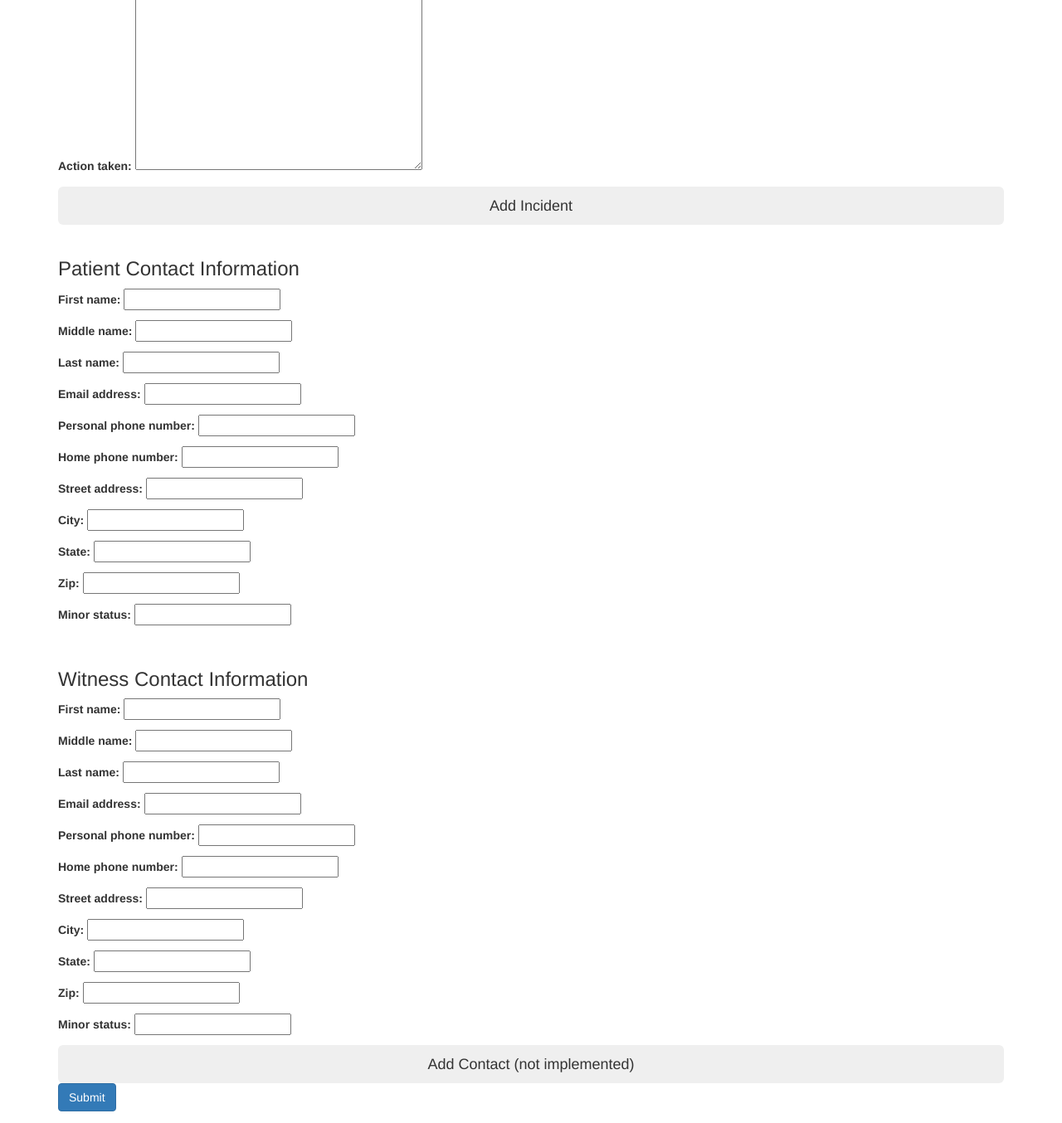
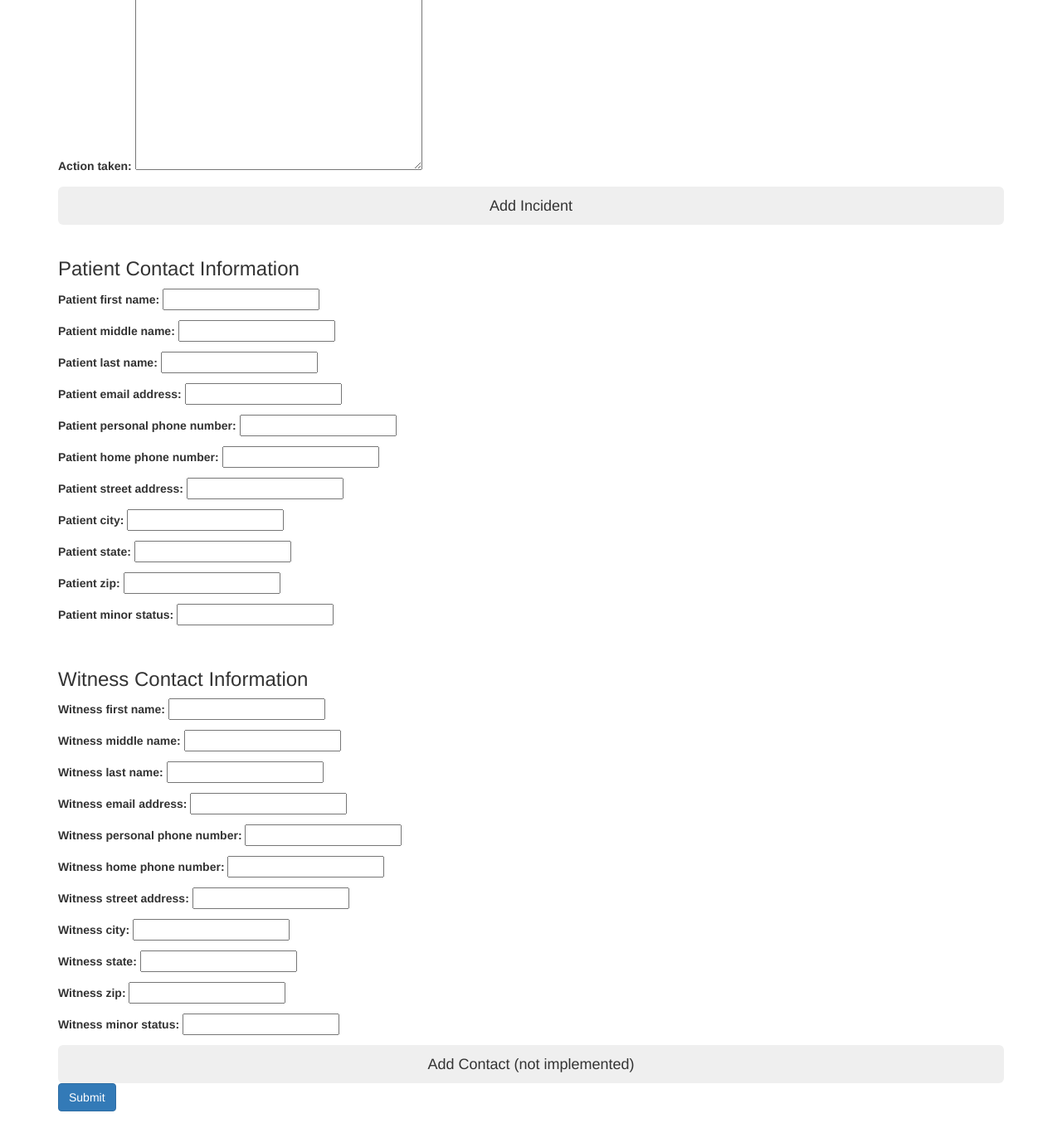
Before and after one commit to AlonsoArreguin/UREC_Project, a Django app: page /incident/create_incident_ticket/ in a window 1280 px wide. Shown: the part 604-1958 px from the top of the page at 83% size. Run offline with Django 4.2, Linux system fonts and the light colour scheme; the visitor is signed in with stand-in values (Sample User, id 1); some libraries are stand-ins or nearby versions.

Commit message:
Fixed issues with accident and incident contacts being identical.

```diff
--- a/urec_app/forms.py
+++ b/urec_app/forms.py
@@ -41,15 +41,15 @@ AccidentTicketInjury = modelformset_factory(
 class Accident_Ticket_Contact_Patient_Form(forms.ModelForm):
     class Meta:
         model = Accident_Ticket_Contact_Patient
-        fields = ["first_name", "middle_name", "last_name", "email_address", "personal_phone_number",
-                  "home_phone_number", "street_address", "city", "state", "zip"]
+        fields = ["patient_first_name", "patient_middle_name", "patient_last_name", "patient_email_address", "patient_personal_phone_number",
+                  "patient_home_phone_number", "patient_street_address", "patient_city", "patient_state", "patient_zip"]
 
 
 class Accident_Ticket_Contact_Witness_Form(forms.ModelForm):
     class Meta:
         model = Accident_Ticket_Contact_Witness
-        fields = ["first_name", "middle_name", "last_name", "email_address", "personal_phone_number",
-                  "home_phone_number", "street_address", "city", "state", "zip"]
+        fields = ["witness_first_name", "witness_middle_name", "witness_last_name", "witness_email_address", "witness_personal_phone_number",
+                  "witness_home_phone_number", "witness_street_address", "witness_city", "witness_state", "witness_zip"]
 
 
 class Incident_Ticket_Form(forms.ModelForm):
@@ -66,15 +66,15 @@ IncidentTicketIncidentForm = modelformset_factory(
 class Incident_Ticket_Contact_Patient_Form(forms.ModelForm):
     class Meta:
         model = Incident_Ticket_Contact_Patient
-        fields = ["first_name", "middle_name", "last_name", "email_address", "personal_phone_number",
-                  "home_phone_number", "street_address", "city", "state", "zip", "minor_status"]
+        fields = ["patient_first_name", "patient_middle_name", "patient_last_name", "patient_email_address", "patient_personal_phone_number",
+                  "patient_home_phone_number", "patient_street_address", "patient_city", "patient_state", "patient_zip", "patient_minor_status"]
 
 
 class Incident_Ticket_Contact_Witness_Form(forms.ModelForm):
     class Meta:
         model = Incident_Ticket_Contact_Witness
-        fields = ["first_name", "middle_name", "last_name", "email_address", "personal_phone_number",
-                  "home_phone_number", "street_address", "city", "state", "zip", "minor_status"]
+        fields = ["witness_first_name", "witness_middle_name", "witness_last_name", "witness_email_address", "witness_personal_phone_number",
+                  "witness_home_phone_number", "witness_street_address", "witness_city", "witness_state", "witness_zip", "witness_minor_status"]
 
 
 class Task_Form(forms.ModelForm):
--- a/urec_app/models.py
+++ b/urec_app/models.py
@@ -92,16 +92,16 @@ class Accident_Ticket_Injury(models.Model):
 class Accident_Ticket_Contact_Patient(models.Model):
     accident_ticket = models.ForeignKey(Accident_Ticket, on_delete=models.CASCADE)  # foreign key
     accident_relation = models.CharField(max_length=255, default='wip')  # Acidentee or Witness
-    first_name = models.CharField(max_length=255)
-    middle_name = models.CharField(max_length=255, blank=True)
-    last_name = models.CharField(max_length=255, blank=True)
-    email_address = models.EmailField(max_length=255, blank=True)
-    personal_phone_number = models.CharField(max_length=255, blank=True)
-    home_phone_number = models.CharField(max_length=255, blank=True)
-    street_address = models.CharField(max_length=255, blank=True)
-    city = models.CharField(max_length=255, blank=True)
-    state = models.CharField(max_length=255, blank=True)
-    zip = models.CharField(max_length=255, blank=True)
+    patient_first_name = models.CharField(max_length=255)
+    patient_middle_name = models.CharField(max_length=255, blank=True)
+    patient_last_name = models.CharField(max_length=255, blank=True)
+    patient_email_address = models.EmailField(max_length=255, blank=True)
+    patient_personal_phone_number = models.CharField(max_length=255, blank=True)
+    patient_home_phone_number = models.CharField(max_length=255, blank=True)
+    patient_street_address = models.CharField(max_length=255, blank=True)
+    patient_city = models.CharField(max_length=255, blank=True)
+    patient_state = models.CharField(max_length=255, blank=True)
+    patient_zip = models.CharField(max_length=255, blank=True)
 
     objects = models.Manager()
 
@@ -110,16 +110,16 @@ class Accident_Ticket_Contact_Witness(models.Model):
     accident_ticket = models.ForeignKey(Accident_Ticket, on_delete=models.CASCADE)  # foreign key
     accident_relation = models.CharField(max_length=255, default='wip')  # Acidentee or Witness
     patient = models.ForeignKey(Accident_Ticket_Contact_Patient, on_delete=models.CASCADE)
-    first_name = models.CharField(max_length=255)
-    middle_name = models.CharField(max_length=255, blank=True)
-    last_name = models.CharField(max_length=255, blank=True)
-    email_address = models.EmailField(max_length=255, blank=True)
-    personal_phone_number = models.CharField(max_length=255, blank=True)
-    home_phone_number = models.CharField(max_length=255, blank=True)
-    street_address = models.CharField(max_length=255, blank=True)
-    city = models.CharField(max_length=255, blank=True)
-    state = models.CharField(max_length=255, blank=True)
-    zip = models.CharField(max_length=255, blank=True)
+    witness_first_name = models.CharField(max_length=255)
+    witness_middle_name = models.CharField(max_length=255, blank=True)
+    witness_last_name = models.CharField(max_length=255, blank=True)
+    witness_email_address = models.EmailField(max_length=255, blank=True)
+    witness_personal_phone_number = models.CharField(max_length=255, blank=True)
+    witness_home_phone_number = models.CharField(max_length=255, blank=True)
+    witness_street_address = models.CharField(max_length=255, blank=True)
+    witness_city = models.CharField(max_length=255, blank=True)
+    witness_state = models.CharField(max_length=255, blank=True)
+    witness_zip = models.CharField(max_length=255, blank=True)
 
     objects = models.Manager()
 
@@ -146,17 +146,17 @@ class Incident_Ticket_Incident(models.Model):
 # Patient Contact Information Model for Incident Ticket
 class Incident_Ticket_Contact_Patient(models.Model):
     incident_ticket = models.ForeignKey(Incident_Ticket, on_delete=models.CASCADE)  # foreign key
-    first_name = models.CharField(max_length=255)
-    middle_name = models.CharField(max_length=255, blank=True)
-    last_name = models.CharField(max_length=255, blank=True)
-    email_address = models.EmailField(max_length=255, blank=True)
-    personal_phone_number = models.CharField(max_length=255, blank=True)
-    home_phone_number = models.CharField(max_length=255, blank=True)
-    street_address = models.CharField(max_length=255, blank=True)
-    city = models.CharField(max_length=255, blank=True)
-    state = models.CharField(max_length=255, blank=True)
-    zip = models.CharField(max_length=255, blank=True)
-    minor_status = models.CharField(max_length=255)
+    patient_first_name = models.CharField(max_length=255)
+    patient_middle_name = models.CharField(max_length=255, blank=True)
+    patient_last_name = models.CharField(max_length=255, blank=True)
+    patient_email_address = models.EmailField(max_length=255, blank=True)
+    patient_personal_phone_number = models.CharField(max_length=255, blank=True)
+    patient_home_phone_number = models.CharField(max_length=255, blank=True)
+    patient_street_address = models.CharField(max_length=255, blank=True)
+    patient_city = models.CharField(max_length=255, blank=True)
+    patient_state = models.CharField(max_length=255, blank=True)
+    patient_zip = models.CharField(max_length=255, blank=True)
+    patient_minor_status = models.CharField(max_length=255)
 
     objects = models.Manager()
 
@@ -164,17 +164,17 @@ class Incident_Ticket_Contact_Patient(models.Model):
 class Incident_Ticket_Contact_Witness(models.Model):
     incident_ticket = models.ForeignKey(Incident_Ticket, on_delete=models.CASCADE)  # foreign key
     patient = models.ForeignKey(Incident_Ticket_Contact_Patient, on_delete=models.CASCADE)  # foreign key
-    first_name = models.CharField(max_length=255)
-    middle_name = models.CharField(max_length=255, blank=True)
-    last_name = models.CharField(max_length=255, blank=True)
-    email_address = models.EmailField(max_length=255, blank=True)
-    personal_phone_number = models.CharField(max_length=255, blank=True)
-    home_phone_number = models.CharField(max_length=255, blank=True)
-    street_address = models.CharField(max_length=255, blank=True)
-    city = models.CharField(max_length=255, blank=True)
-    state = models.CharField(max_length=255, blank=True)
-    zip = models.CharField(max_length=255, blank=True)
-    minor_status = models.CharField(max_length=255)
+    witness_first_name = models.CharField(max_length=255)
+    witness_middle_name = models.CharField(max_length=255, blank=True)
+    witness_last_name = models.CharField(max_length=255, blank=True)
+    witness_email_address = models.EmailField(max_length=255, blank=True)
+    witness_personal_phone_number = models.CharField(max_length=255, blank=True)
+    witness_home_phone_number = models.CharField(max_length=255, blank=True)
+    witness_street_address = models.CharField(max_length=255, blank=True)
+    witness_city = models.CharField(max_length=255, blank=True)
+    witness_state = models.CharField(max_length=255, blank=True)
+    witness_zip = models.CharField(max_length=255, blank=True)
+    witness_minor_status = models.CharField(max_length=255)
 
     objects = models.Manager()
 
--- a/urec_app/templates/urec_app/my_tasks.html
+++ b/urec_app/templates/urec_app/my_tasks.html
@@ -21,7 +21,7 @@
                 <th>Task Description</th>
                 <th>Assigned To</th>
                 <th>Date/Time Due</th>
-                <th>Task Completion Status</th>
+                <th>Task Complete?</th>
                 <th>Date/Time Completion</th>
             </tr>
             {% for item in task_item %}
--- a/urec_app/templates/urec_app/view_incident_tickets.html
+++ b/urec_app/templates/urec_app/view_incident_tickets.html
@@ -15,7 +15,7 @@
     <table class="table table-striped">
         <tr>
             <th>Ticket ID</th>
-            <th>Date/Time</th>
+            <th>Date/Time Submitted</th>
             <th>Facility</th>
             <th>Location in Facility</th>
             <th>Activity during Incident</th>
--- a/urec_app/templates/urec_app/view_my_task.html
+++ b/urec_app/templates/urec_app/view_my_task.html
@@ -20,7 +20,7 @@
             <th>Task Description</th>
             <th>Text Input Required</th>
             <th>Optional Text</th>
-            <th>Task Completion Status</th>
+            <th>Task Complete?</th>
             <th>Date/Time Due</th>
             <th>Date/Time Completion</th>
             <th>Staff</th>
--- a/urec_app/views.py
+++ b/urec_app/views.py
@@ -114,7 +114,8 @@ def edit_accident_id(request):
         acc_id = Accident_Ticket.objects.filter(ticket_id=var)
         injury_type = Accident_Ticket_Injury.objects.filter(accident_ticket=acc_id[0])
         patient = Accident_Ticket_Contact_Patient.objects.filter(accident_ticket=acc_id[0])
-        context = {'var': var, 'acc_id': acc_id, 'injury_type': injury_type,'contact_info': patient}
+        witness = Accident_Ticket_Contact_Witness.objects.filter(accident_ticket=acc_id[0])
+        context = {'var': var, 'acc_id': acc_id, 'injury_type': injury_type,'patient': patient, 'witness': witness}
     return render(request,'urec_app/edit_accident_id.html', context)
 
 # Delete Accident Report
@@ -208,8 +209,9 @@ def view_incident_id(request):
         var = request.POST['id']
         inc_id = Incident_Ticket.objects.filter(ticket_id=var)
         incident_type = Incident_Ticket_Incident.objects.filter(incident_ticket=inc_id[0])
-        patient_contact = Incident_Ticket_Contact_Patient.objects.filter(incident_ticket=inc_id[0])
-        context = {'var': var, 'inc_id': inc_id, 'incident_type': incident_type, 'patient_contact': patient_contact}
+        patient = Incident_Ticket_Contact_Patient.objects.filter(incident_ticket=inc_id[0])
+        witness = Incident_Ticket_Contact_Witness.objects.filter(incident_ticket=inc_id[0])
+        context = {'var': var, 'inc_id': inc_id, 'incident_type': incident_type, 'patient': patient, 'witness': witness}
     return render(request, 'urec_app/view_incident_id.html', context)
 
 # Delete Incident Report
```
Also changed, not shown: urec_app/templates/urec_app/edit_accident_id.html (+68 -14 lines), urec_app/templates/urec_app/view_incident_id.html (+48 -15 lines).
